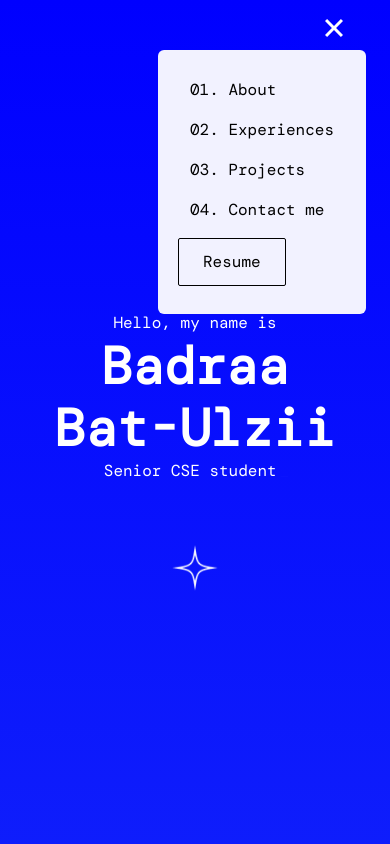
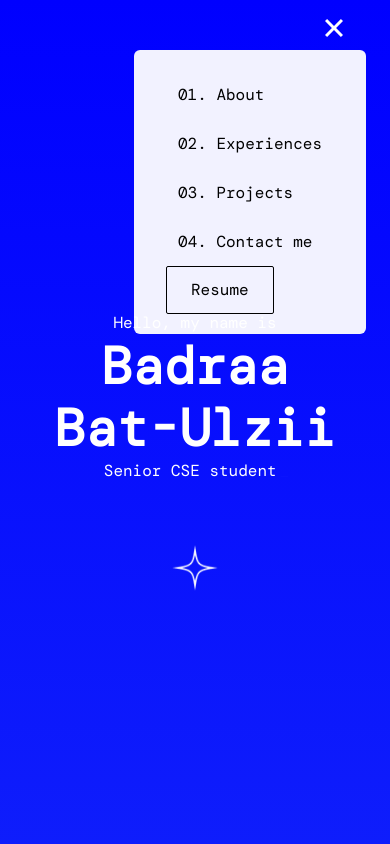
Before and after one commit to bbadraa99/portfolio, a Next.js app: page / in a window 390 px wide. Both pictures are taken after a click on the label 354 px from the left and 28 px from the top of the page. Shown: the top 844 px of the page. Built offline with nearby package versions, Linux system fonts and the light colour scheme.

Commit message:
Fixed navbar movement bug

```diff
--- a/components/Navbar.tsx
+++ b/components/Navbar.tsx
@@ -103,16 +103,19 @@ const Navbar = () => {
                 <ul className="text-black">
                   {/* Render menu items */}
                   {NAV_LINKS.map((link) => (
-                    <li
-                      key={link.key}
-                      className="py-2 px-3 hover:bg-gray-800 hover:text-white cursor-pointer regular-16 font-dmono"
-                    >
-                      <Link href={link.href}>{link.label}</Link>
+                    <li key={link.key} className="p-3">
+                      <Link
+                        key={link.key}
+                        className="p-3 regular-16 font-dmono cursor-pointer hover:bg-gray-800 hover:text-white"
+                        href={link.href}>
+                        {link.label}
+                      </Link>
                     </li>
                   ))}
-                  <li className="py-2">
+                  <li className="px-3">
                     <Link
                       href="/resume.pdf"
+                      target="_blank"
                       key="resume"
                       style={{ border: "1px solid", borderRadius: "2px" }}
                       className="px-6 btn btn-outline font-dmono regular-16 text-black"
```
